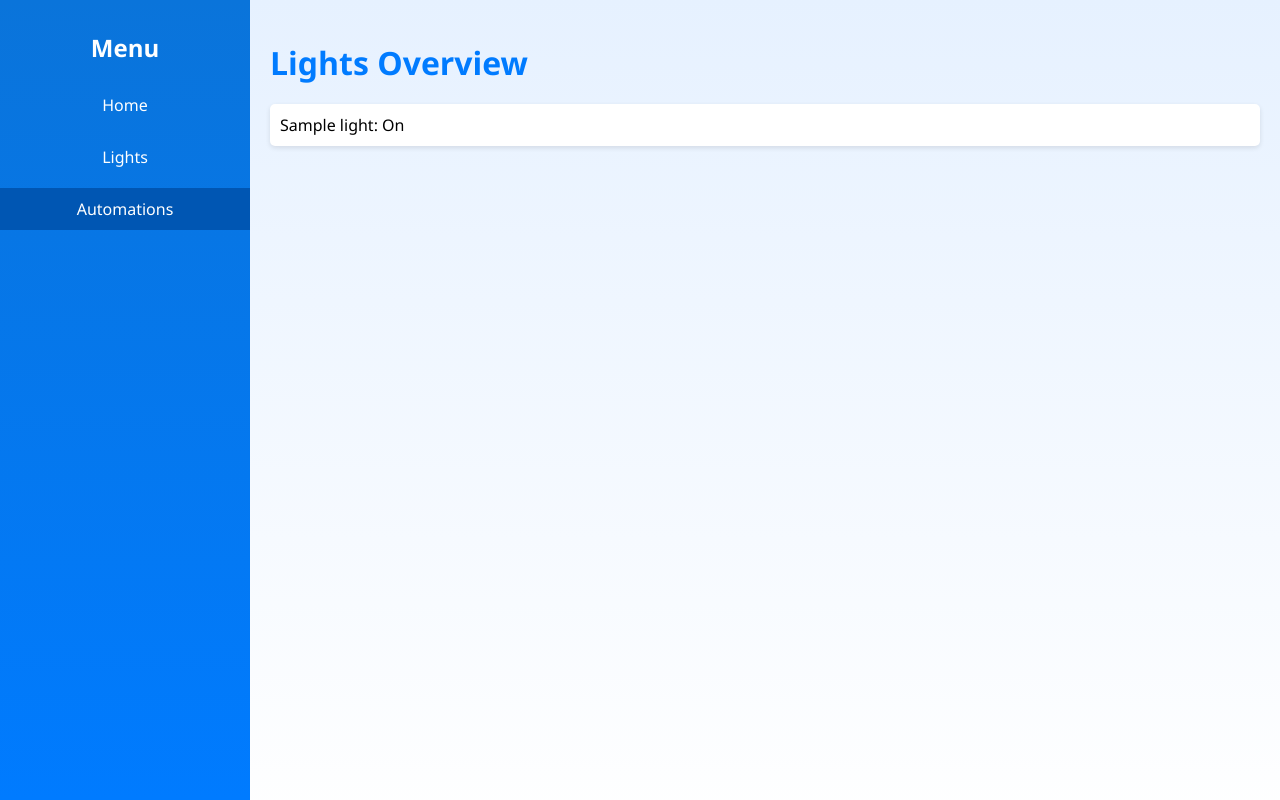
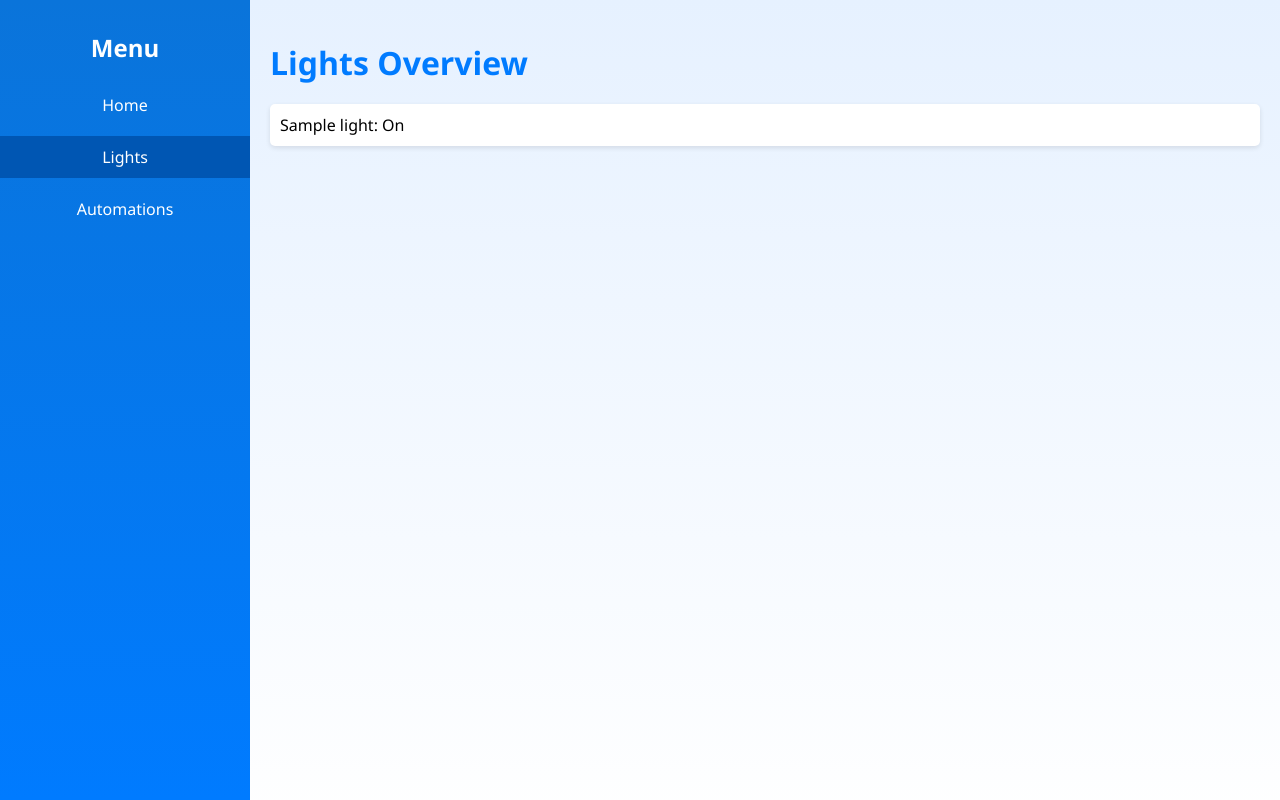
Before and after one commit to dhuelin/philips-hue-controller-automation, a Flask app: template flask_app/templates/lights.html in a window 1280 px wide. Run offline with Flask 3, Linux system fonts and the light colour scheme; the template is opened without the code that fills it: most values are stand-ins (such as "Sample title", 1, 10 or a date in 2020); parts of the project's set-up code (start-up, migrations or seed data) failed here and were passed over.

Commit message:
Update design

```diff
--- a/flask_app/templates/automations.html
+++ b/flask_app/templates/automations.html
@@ -15,7 +15,7 @@
             const on_duration = document.getElementById('on_duration').value;
             const off_duration = document.getElementById('off_duration').value;
             const final_state = document.getElementById('final_state').value;
-            const days = document.getElementById('days').value.split(',');
+            const days = document.getElementById('days').value.split(',').map(String);
 
             const settings = {
                 flash_count: parseInt(flash_count),
@@ -69,7 +69,7 @@
                         <strong>{{ automation.name }}</strong> -
                         Trigger: {{ automation.trigger }} -
                         Time: {{ automation.time }} -
-                        Days: {{ automation.days.join(', ') }} -
+                        Days: {{ automation.days | join(', ') }} -
                         Action: {{ automation.action }} -
                         Settings: {{ automation.settings | tojson }}
                     </li>
--- a/flask_app/templates/lights.html
+++ b/flask_app/templates/lights.html
@@ -10,8 +10,8 @@
         <div class="sidebar">
             <h1>Menu</h1>
             <a href="/">Home</a>
-            <a href="/lights">Lights</a>
-            <a href="/automations" class="active">Automations</a>
+            <a href="/lights" class="active">Lights</a>
+            <a href="/automations">Automations</a>
         </div>
         <div class="content">
             <h1>Lights Overview</h1>
```
